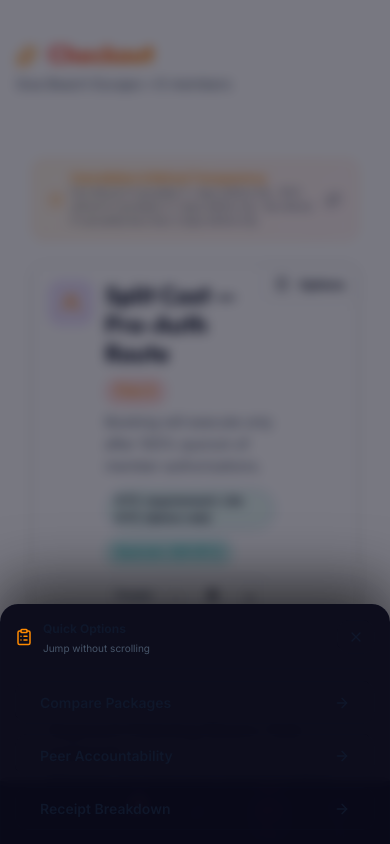
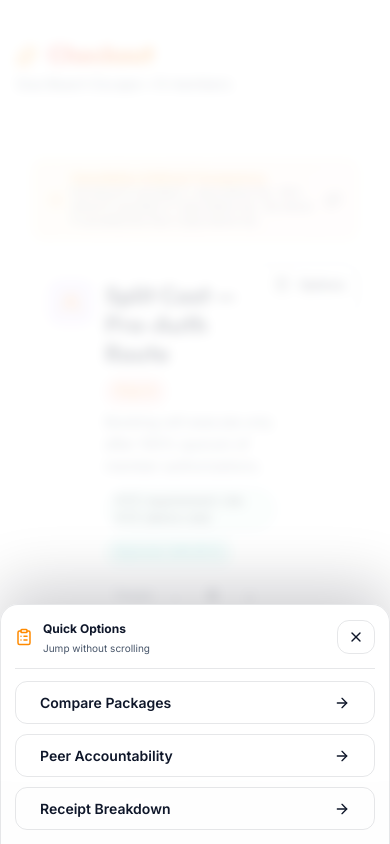
Before and after one commit to kvaibhav23/TravelApp, a React (Vite) app: page /checkout in a window 390 px wide. Both pictures are taken after a click on the button "Options". Shown: the top 844 px of the page. Built offline with nearby package versions, Linux system fonts and the light colour scheme.

Commit message:
Hamburger Menu Changes

```diff
--- a/src/pages/Checkout.jsx
+++ b/src/pages/Checkout.jsx
@@ -242,7 +242,7 @@ function SplitPreAuthCheckout() {
             style={{
               position: 'fixed',
               inset: 0,
-              background: 'rgba(10, 10, 26, 0.55)',
+              background: 'rgba(255, 255, 255, 0.82)',
               zIndex: 90,
               backdropFilter: 'blur(6px)',
               WebkitBackdropFilter: 'blur(6px)',
@@ -264,11 +264,12 @@ function SplitPreAuthCheckout() {
                 margin: '0 auto',
                 borderTopLeftRadius: 18,
                 borderTopRightRadius: 18,
-                background: 'rgba(10, 10, 26, 0.96)',
+                background: 'rgba(255, 255, 255, 0.97)',
                 border: '1px solid var(--glass-border)',
                 borderBottom: 'none',
                 padding: 14,
-                boxShadow: '0 -20px 60px rgba(0,0,0,0.6)',
+                boxShadow: '0 -20px 60px rgba(2, 6, 23, 0.18)',
+                color: 'var(--text-primary)',
               }}
             >
               <div style={{ display: 'flex', alignItems: 'center', justifyContent: 'space-between', gap: 12 }}>
@@ -292,21 +293,21 @@ function SplitPreAuthCheckout() {
                 <button
                   className="btn btn-ghost btn-full"
                   onClick={() => setOptionsOpen(false)}
-                  style={{ justifyContent: 'space-between' }}
+                  style={{ justifyContent: 'space-between', color: 'var(--text-primary)' }}
                 >
                   Compare Packages <ArrowRight size={16} />
                 </button>
                 <button
                   className="btn btn-ghost btn-full"
                   onClick={() => setOptionsOpen(false)}
-                  style={{ justifyContent: 'space-between' }}
+                  style={{ justifyContent: 'space-between', color: 'var(--text-primary)' }}
                 >
                   Peer Accountability <ArrowRight size={16} />
                 </button>
                 <button
                   className="btn btn-ghost btn-full"
                   onClick={() => setOptionsOpen(false)}
-                  style={{ justifyContent: 'space-between' }}
+                  style={{ justifyContent: 'space-between', color: 'var(--text-primary)' }}
                 >
                   Receipt Breakdown <ArrowRight size={16} />
                 </button>
```
